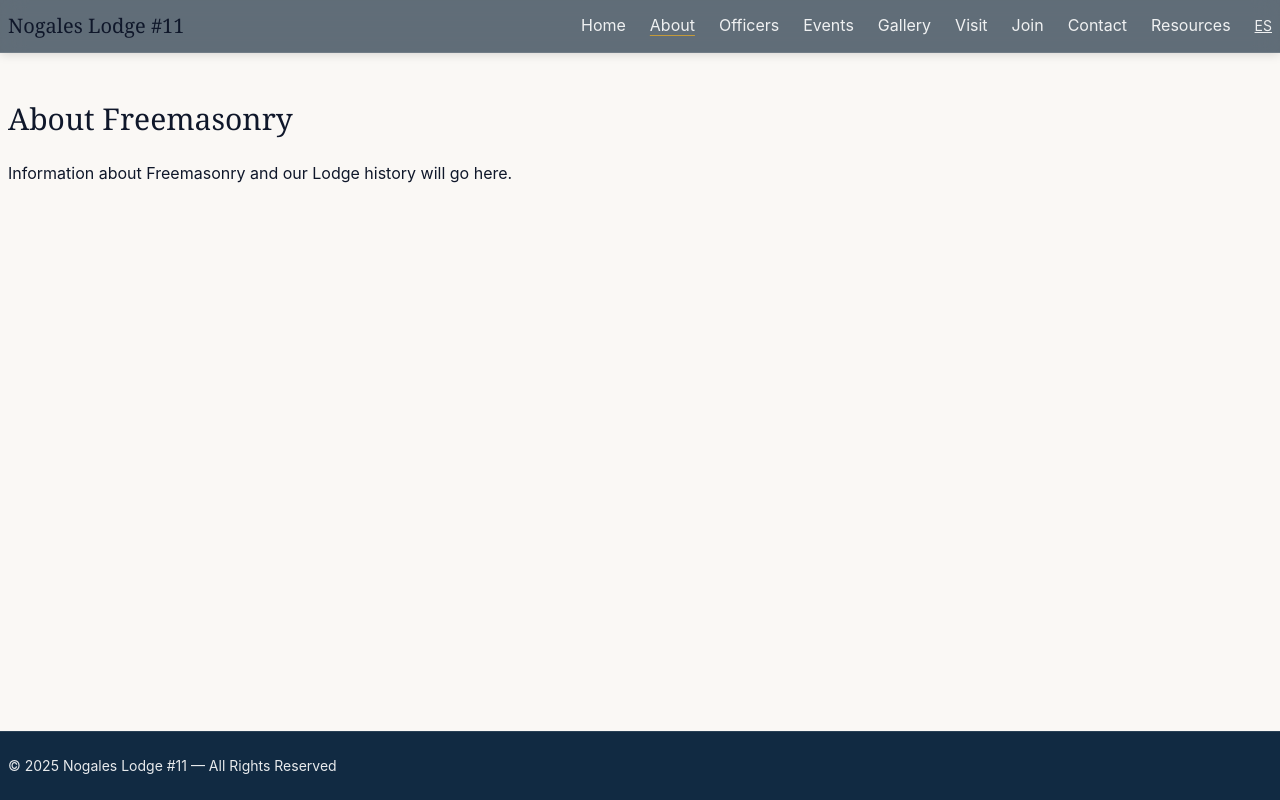
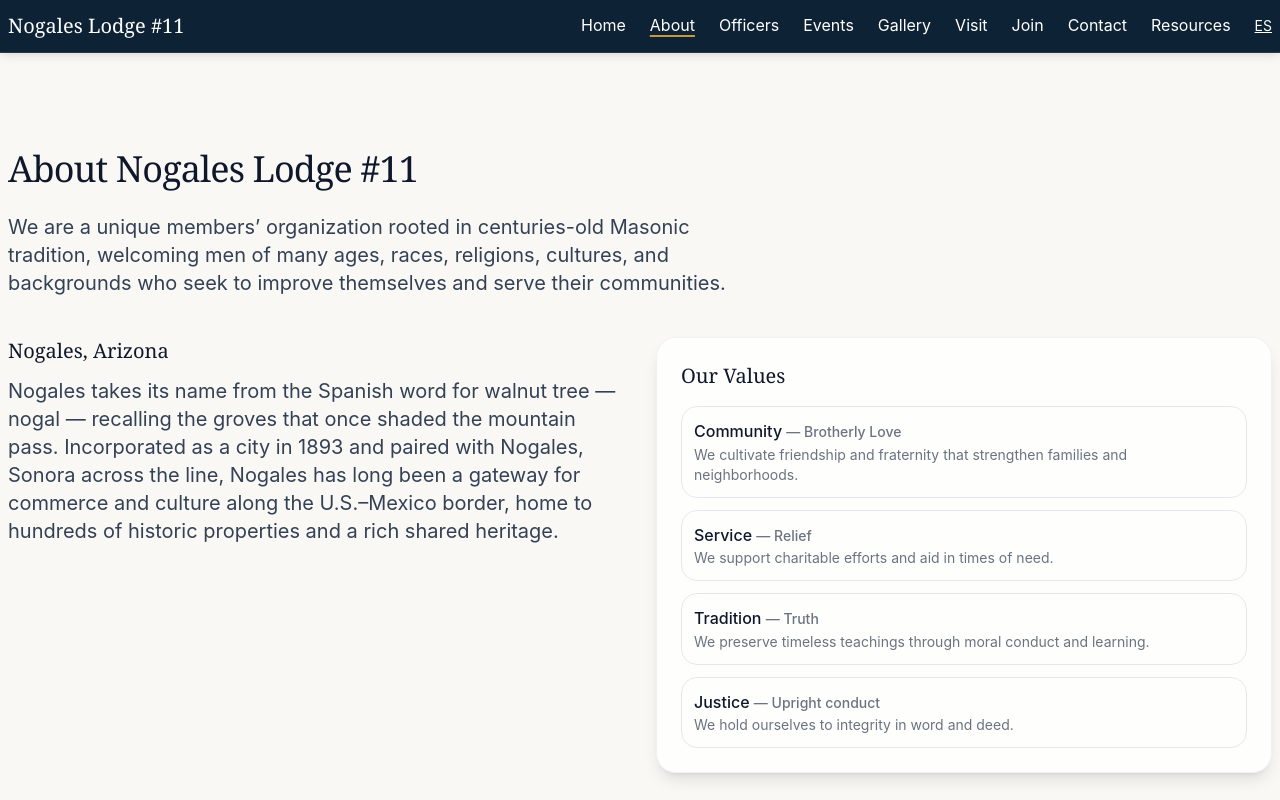
Before and after one commit to SaithV/nogaleslodge.github.io, a React (Vite) app: page /about in a window 1280 px wide. Shown: the top 800 px of the page. Built offline with nearby package versions, Linux system fonts and the light colour scheme.

Commit message:
Navbar solid navy; hero typing & legibility; Nogales-focused Legacy/About content.

```diff
--- /dev/null
+++ b/src/content/about.json
@@ -0,0 +1,13 @@
+{
+  "about_intro": [
+    "We are a unique members’ organization rooted in centuries-old Masonic tradition, welcoming men of many ages, races, religions, cultures, and backgrounds who seek to improve themselves and serve their communities."
+  ],
+  "nogales_context": "Nogales takes its name from the Spanish word for walnut tree — nogal — recalling the groves that once shaded the mountain pass. Incorporated as a city in 1893 and paired with Nogales, Sonora across the line, Nogales has long been a gateway for commerce and culture along the U.S.–Mexico border, home to hundreds of historic properties and a rich shared heritage.",
+  "values": [
+    { "title": "Community", "subtitle": "Brotherly Love", "desc": "We cultivate friendship and fraternity that strengthen families and neighborhoods." },
+    { "title": "Service", "subtitle": "Relief", "desc": "We support charitable efforts and aid in times of need." },
+    { "title": "Tradition", "subtitle": "Truth", "desc": "We preserve timeless teachings through moral conduct and learning." },
+    { "title": "Justice", "subtitle": "Upright conduct", "desc": "We hold ourselves to integrity in word and deed." }
+  ],
+  "visit_traveling_brothers": "Traveling Masons are welcome. Present your current dues card; please contact the Secretary in advance when possible."
+}
--- a/src/content/home.json
+++ b/src/content/home.json
@@ -9,12 +9,12 @@
     ]
   },
   "legacy": {
-    "tagline": "SERVING THE CITIZENS OF NOGALES, ARIZONA SINCE 1892.",
-    "address": "1620 N Royal Rd, Nogales AZ 85621-1549",
+    "tagline": "Serving the Citizens of Nogales, Arizona since 1892.",
+    "address": "1620 N Royal Rd, Nogales, AZ 85621-1549",
     "bullets": [
-      "Founded in 1892 – Serving Nogales, Arizona.",
-      "Multi‑generation membership and community tradition.",
-      "Members of all backgrounds, faiths, and ages."
+      "Founded in 1892 — Serving Nogales, Arizona.",
+      "Multi-generation membership and community tradition.",
+      "Members from diverse backgrounds, faiths, and ages."
     ]
   },
   "community": {
--- /dev/null
+++ b/src/content/legacy.json
@@ -0,0 +1,19 @@
+{
+  "tagline": "Serving the Citizens of Nogales, Arizona since 1892.",
+  "address": "1620 N Royal Rd, Nogales, AZ 85621-1549",
+  "legacy_short_points": [
+    "Founded in 1892 — Serving Nogales, Arizona.",
+    "Multi-generation membership and community tradition.",
+    "Members from diverse backgrounds, faiths, and ages."
+  ],
+  "legacy_long": [
+    "Nogales Lodge #11 F.&A.M. has served the citizens of Nogales, Arizona since 1892, upholding the Masonic tenets of Brotherly Love, Relief, and Truth. Our Lodge brings together men of character committed to moral living, charity, and truth — with fellowship that spans generations and backgrounds.",
+    "As part of Arizona Freemasonry, our members embrace service to God, family, country, neighbors, and self through practical charity and personal conduct guided by morality and justice."
+  ],
+  "timeline": [
+    { "year": "1892", "title": "Lodge established in Nogales, Arizona", "desc": "Local brethren organize Nogales Lodge #11 to serve the community." },
+    { "year": "1893", "title": "City of Nogales incorporated", "desc": "The Lodge grows alongside the newly incorporated border city." },
+    { "year": "20th Century", "title": "Community & civic participation", "desc": "Members support local causes, relief, and fellowship across decades." },
+    { "year": "Today", "title": "Brotherhood in action", "desc": "Ongoing meetings, charitable work, and welcoming traveling brethren at 1620 N Royal Rd." }
+  ]
+}
--- a/src/layouts/SiteLayout.tsx
+++ b/src/layouts/SiteLayout.tsx
@@ -32,19 +32,19 @@ export default function SiteLayout() {
   return (
     <div className="min-h-screen flex flex-col">
       <SEO />
-      <header className={`sticky top-0 z-50 bg-[rgba(14,34,53,.65)] backdrop-blur-md border-b border-white/10 transition-shadow ${scrolled ? 'shadow-[0_6px_20px_rgba(0,0,0,.18)]' : 'shadow-[0_1px_10px_rgba(0,0,0,.15)]'}`}>
+      <header className={`sticky top-0 z-50 bg-[#0E2235] text-white border-b border-white/10 transition-shadow ${scrolled ? 'shadow-[0_6px_20px_rgba(0,0,0,.18)]' : 'shadow-[0_1px_10px_rgba(0,0,0,.15)]'}`}>
         <nav className={`container flex items-center justify-between transition-all ${scrolled ? 'py-2' : 'py-3'}`}>
           <Link className="font-serif text-xl" to="/">{t('siteName')}</Link>
-          <ul className="hidden md:flex items-center gap-6 text-white/90">
-            <li><NavLink to="/" className={({isActive})=> `hover:text-gold/90 ${isActive ? 'underline underline-offset-4 decoration-gold' : ''}`}>{nav.home}</NavLink></li>
-            <li><NavLink to="/about" className={({isActive})=> `hover:text-gold/90 ${isActive ? 'underline underline-offset-4 decoration-gold' : ''}`}>{nav.about}</NavLink></li>
-            <li><NavLink to="/officers" className={({isActive})=> `hover:text-gold/90 ${isActive ? 'underline underline-offset-4 decoration-gold' : ''}`}>{nav.officers}</NavLink></li>
-            <li><NavLink to="/events" className={({isActive})=> `hover:text-gold/90 ${isActive ? 'underline underline-offset-4 decoration-gold' : ''}`}>{nav.events}</NavLink></li>
-            <li><NavLink to="/gallery" className={({isActive})=> `hover:text-gold/90 ${isActive ? 'underline underline-offset-4 decoration-gold' : ''}`}>{nav.gallery}</NavLink></li>
-            <li><NavLink to="/visit" className={({isActive})=> `hover:text-gold/90 ${isActive ? 'underline underline-offset-4 decoration-gold' : ''}`}>{nav.visit}</NavLink></li>
-            <li><NavLink to="/join" className={({isActive})=> `hover:text-gold/90 ${isActive ? 'underline underline-offset-4 decoration-gold' : ''}`}>{nav.join}</NavLink></li>
-            <li><NavLink to="/contact" className={({isActive})=> `hover:text-gold/90 ${isActive ? 'underline underline-offset-4 decoration-gold' : ''}`}>{nav.contact}</NavLink></li>
-            <li><NavLink to="/resources" className={({isActive})=> `hover:text-gold/90 ${isActive ? 'underline underline-offset-4 decoration-gold' : ''}`}>{nav.resources}</NavLink></li>
+          <ul className="hidden md:flex items-center gap-6 text-white">
+            <li><NavLink to="/" className={({isActive})=> `${isActive ? 'underline decoration-2 underline-offset-4 decoration-[#C49A3A]' : 'hover:underline decoration-2 underline-offset-4 decoration-[#C49A3A]'}`}>{nav.home}</NavLink></li>
+            <li><NavLink to="/about" className={({isActive})=> `${isActive ? 'underline decoration-2 underline-offset-4 decoration-[#C49A3A]' : 'hover:underline decoration-2 underline-offset-4 decoration-[#C49A3A]'}`}>{nav.about}</NavLink></li>
+            <li><NavLink to="/officers" className={({isActive})=> `${isActive ? 'underline decoration-2 underline-offset-4 decoration-[#C49A3A]' : 'hover:underline decoration-2 underline-offset-4 decoration-[#C49A3A]'}`}>{nav.officers}</NavLink></li>
+            <li><NavLink to="/events" className={({isActive})=> `${isActive ? 'underline decoration-2 underline-offset-4 decoration-[#C49A3A]' : 'hover:underline decoration-2 underline-offset-4 decoration-[#C49A3A]'}`}>{nav.events}</NavLink></li>
+            <li><NavLink to="/gallery" className={({isActive})=> `${isActive ? 'underline decoration-2 underline-offset-4 decoration-[#C49A3A]' : 'hover:underline decoration-2 underline-offset-4 decoration-[#C49A3A]'}`}>{nav.gallery}</NavLink></li>
+            <li><NavLink to="/visit" className={({isActive})=> `${isActive ? 'underline decoration-2 underline-offset-4 decoration-[#C49A3A]' : 'hover:underline decoration-2 underline-offset-4 decoration-[#C49A3A]'}`}>{nav.visit}</NavLink></li>
+            <li><NavLink to="/join" className={({isActive})=> `${isActive ? 'underline decoration-2 underline-offset-4 decoration-[#C49A3A]' : 'hover:underline decoration-2 underline-offset-4 decoration-[#C49A3A]'}`}>{nav.join}</NavLink></li>
+            <li><NavLink to="/contact" className={({isActive})=> `${isActive ? 'underline decoration-2 underline-offset-4 decoration-[#C49A3A]' : 'hover:underline decoration-2 underline-offset-4 decoration-[#C49A3A]'}`}>{nav.contact}</NavLink></li>
+            <li><NavLink to="/resources" className={({isActive})=> `${isActive ? 'underline decoration-2 underline-offset-4 decoration-[#C49A3A]' : 'hover:underline decoration-2 underline-offset-4 decoration-[#C49A3A]'}`}>{nav.resources}</NavLink></li>
             <li><LanguageToggle /></li>
           </ul>
         </nav>
--- a/src/routes/About.tsx
+++ b/src/routes/About.tsx
@@ -1,11 +1,37 @@
 import { SEO } from '@/components/SEO'
+import about from '@/content/about.json'
 
 export default function About() {
   return (
-    <section className="container py-12">
+    <section className="container section">
       <SEO title="About" path="/about" />
-      <h1 className="text-3xl font-serif mb-6">About Freemasonry</h1>
-      <p className="max-w-3xl">Information about Freemasonry and our Lodge history will go here.</p>
+      <h1 className="h2-tight">About Nogales Lodge #11</h1>
+      <div className="mt-6 space-y-4 max-w-3xl">
+        {about.about_intro.map((p, i) => (
+          <p key={i} className="lede">{p}</p>
+        ))}
+      </div>
+      <div className="mt-10 grid md:grid-cols-2 gap-8 items-start">
+        <div>
+          <h2 className="text-xl font-medium">Nogales, Arizona</h2>
+          <p className="mt-3 lede">{about.nogales_context}</p>
+        </div>
+        <aside className="soft-card p-6">
+          <h2 className="text-xl font-medium">Our Values</h2>
+          <ul className="mt-4 space-y-3">
+            {about.values.map((v, i) => (
+              <li key={i} className="rounded-xl p-3 border">
+                <div className="font-medium">{v.title} <span className="text-sm text-muted-foreground">— {v.subtitle}</span></div>
+                <div className="text-sm text-muted-foreground">{v.desc}</div>
+              </li>
+            ))}
+          </ul>
+        </aside>
+      </div>
+      <div className="mt-10">
+        <h2 className="text-xl font-medium">Visiting & Traveling Brothers</h2>
+        <p className="mt-3 lede">{about.visit_traveling_brothers}</p>
+      </div>
     </section>
   )
 }
--- a/src/routes/App.tsx
+++ b/src/routes/App.tsx
@@ -11,6 +11,7 @@ import Contact from '@/routes/Contact'
 import Resources from '@/routes/Resources'
 import Privacy from '@/routes/Privacy'
 import Terms from '@/routes/Terms'
+import Legacy from '@/routes/Legacy'
 
 export default function App() {
   return (
@@ -27,6 +28,7 @@ export default function App() {
   <Route path="/resources" element={<Resources />} />
   <Route path="/privacy" element={<Privacy />} />
   <Route path="/terms" element={<Terms />} />
+  <Route path="/legacy" element={<Legacy />} />
       </Route>
     </Routes>
   )
--- /dev/null
+++ b/src/routes/Legacy.tsx
@@ -0,0 +1,31 @@
+import { SEO } from '@/components/SEO'
+import legacy from '@/content/legacy.json'
+
+export default function Legacy() {
+  return (
+    <section className="container section">
+      <SEO title="Legacy" path="/legacy" />
+      <h1 className="h2-tight">Our Legacy in Nogales</h1>
+      <p className="mt-2 text-sm text-muted-foreground">{legacy.address}</p>
+      <div className="mt-6 grid md:grid-cols-2 gap-8">
+        <div className="space-y-4">
+          {legacy.legacy_long.map((p, i) => (
+            <p key={i} className="lede">{p}</p>
+          ))}
+        </div>
+        <aside className="soft-card p-6">
+          <h2 className="text-xl font-medium">Timeline</h2>
+          <ol className="mt-4 space-y-3">
+            {legacy.timeline.map((t, i) => (
+              <li key={i} className="border-l-2 border-gold/50 pl-3">
+                <div className="text-sm text-muted-foreground">{t.year}</div>
+                <div className="font-medium">{t.title}</div>
+                <div className="text-sm text-muted-foreground">{t.desc}</div>
+              </li>
+            ))}
+          </ol>
+        </aside>
+      </div>
+    </section>
+  )
+}
```
Also changed, not shown: package.json (+6 -5 lines), src/components/home/HeroSection.tsx (+13 -3 lines), 3 other files (tests, documents, lock files or other folders).
